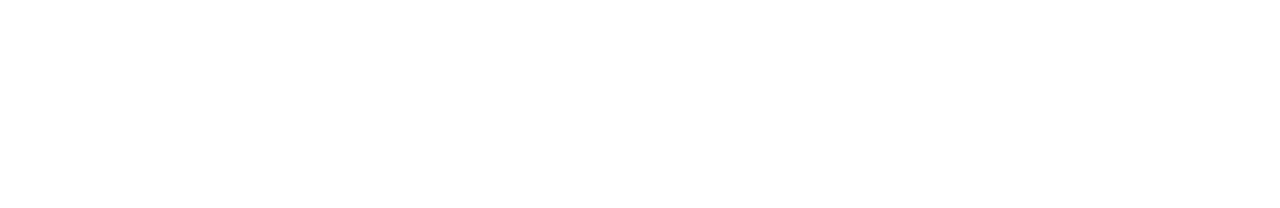
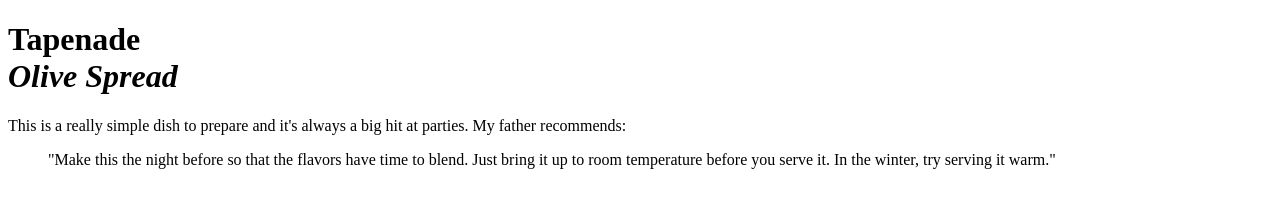
Before and after one commit to grc-338-02-spring-2016/github-demo-02-ksmit101, a plain HTML site: page recipe.html in a window 1280 px wide. Drawn offline with Linux system fonts and the light colour scheme.

Commit message:
title and heading

```diff
--- a/recipe.html
+++ b/recipe.html
@@ -1,20 +1,20 @@
 <!DOCTYPE html>
-
 
 <html>
 
 
 <head>
+     <meta charset="utf-8">
+    <title> Tapenade </title>
 
-    <title> Tapenade (Olive Spread) </title>
-
-
-
-     </head>
-
+</head>
 
  <body>
+    <h1>Tapenade <em> <br> Olive Spread </em></h1>
 
+     <p>This is a really simple dish to prepare and it's always a big hit at parties. My father recommends:</p>
+
+<blockquote>"Make this the night before so that the flavors have time to blend. Just bring it up to room temperature before you serve it. In the winter, try serving it warm."</blockquote>
 
 
 
```
